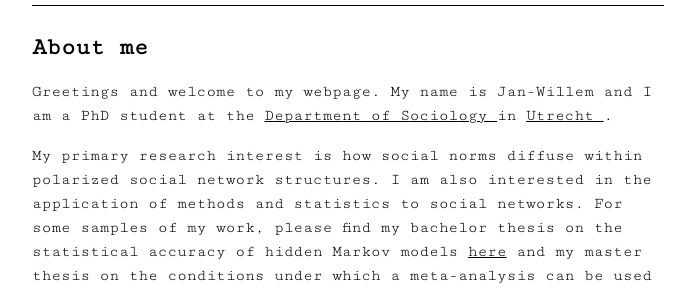
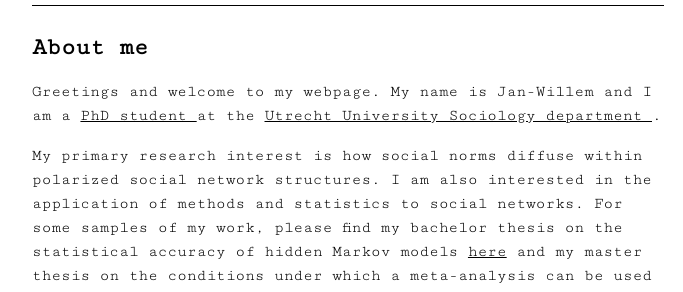
Before and after one commit to jwgsim/jwgsim.github.io, a Jekyll site: the page built from aboutme.md, in a window 1280 px wide. Shown: the part 150-442 px from the top of the page, without its empty margins (292-975 px from the left). Built offline with Jekyll 4.4.1, drawn with Linux system fonts in a browser that asks for light colours.

Commit message:
Update aboutme.md

```diff
--- a/aboutme.md
+++ b/aboutme.md
@@ -2,6 +2,6 @@
 layout: default
 title: About me
 ---
-Greetings and welcome to my webpage. My name is Jan-Willem and I am a PhD student at the <a href="https://www.uu.nl/staff/JGSimons"> Department of Sociology </a> in <a href="https://www.uu.nl/en"> Utrecht </a>.
+Greetings and welcome to my webpage. My name is Jan-Willem and I am a <a href="https://www.uu.nl/staff/JGSimons"> PhD student </a> at the <a href="https://www.uu.nl/en"> Utrecht University Sociology department </a>.
 
 My primary research interest is how social norms diffuse within polarized social network structures. I am also interested in the application of methods and statistics to social networks. For some samples of my work, please find my bachelor thesis on the statistical accuracy of hidden Markov models <a href="https://github.com/jwgsim/Bachelor-Thesis-Research-Archive"> here</a> and my master thesis on the conditions under which a meta-analysis can be used to obtain a valid exponential random graph model over a network sample <a href="https://github.com/jwgsim/Master-Thesis-Research-Archive"> here</a>.
```
